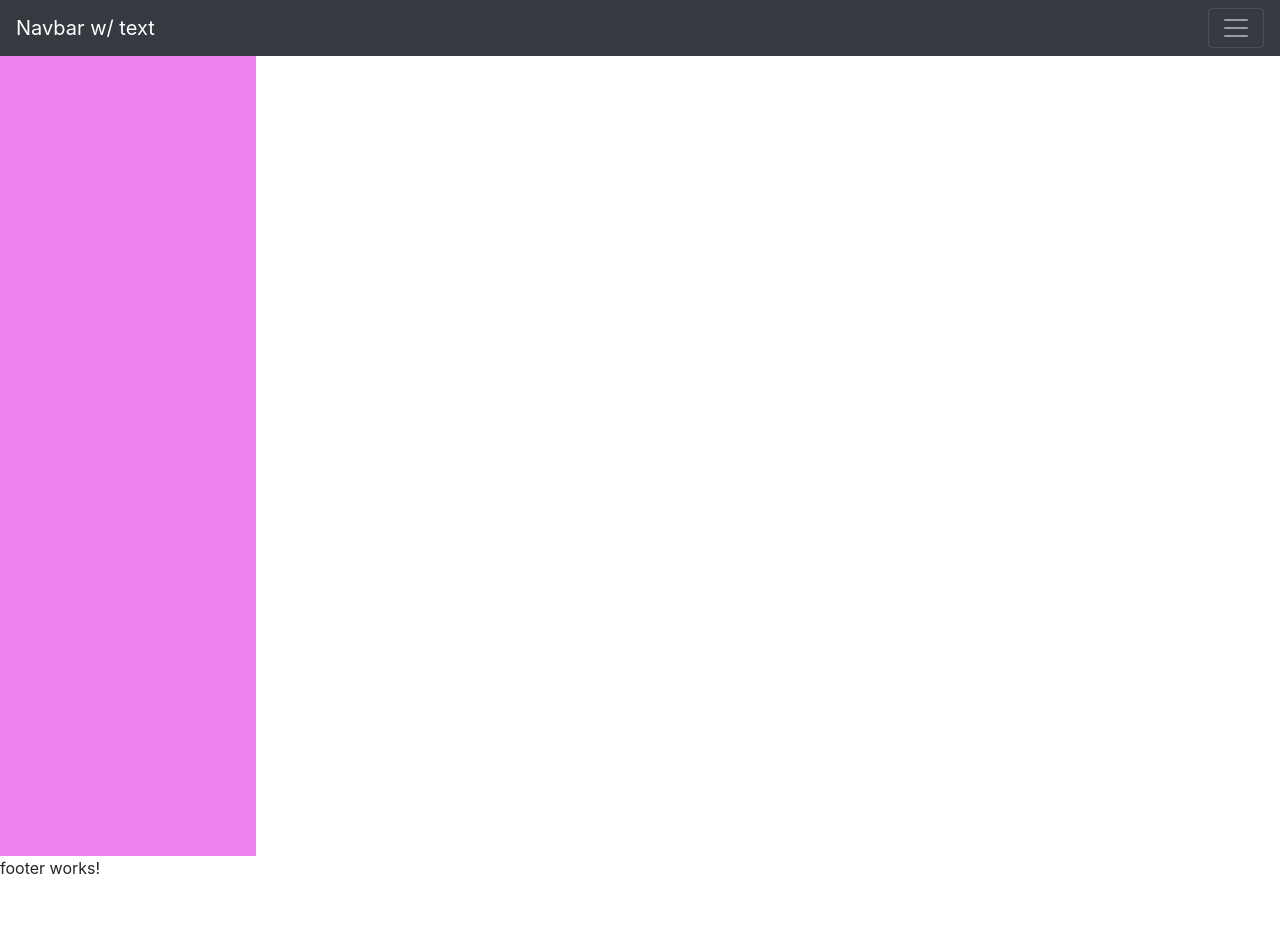
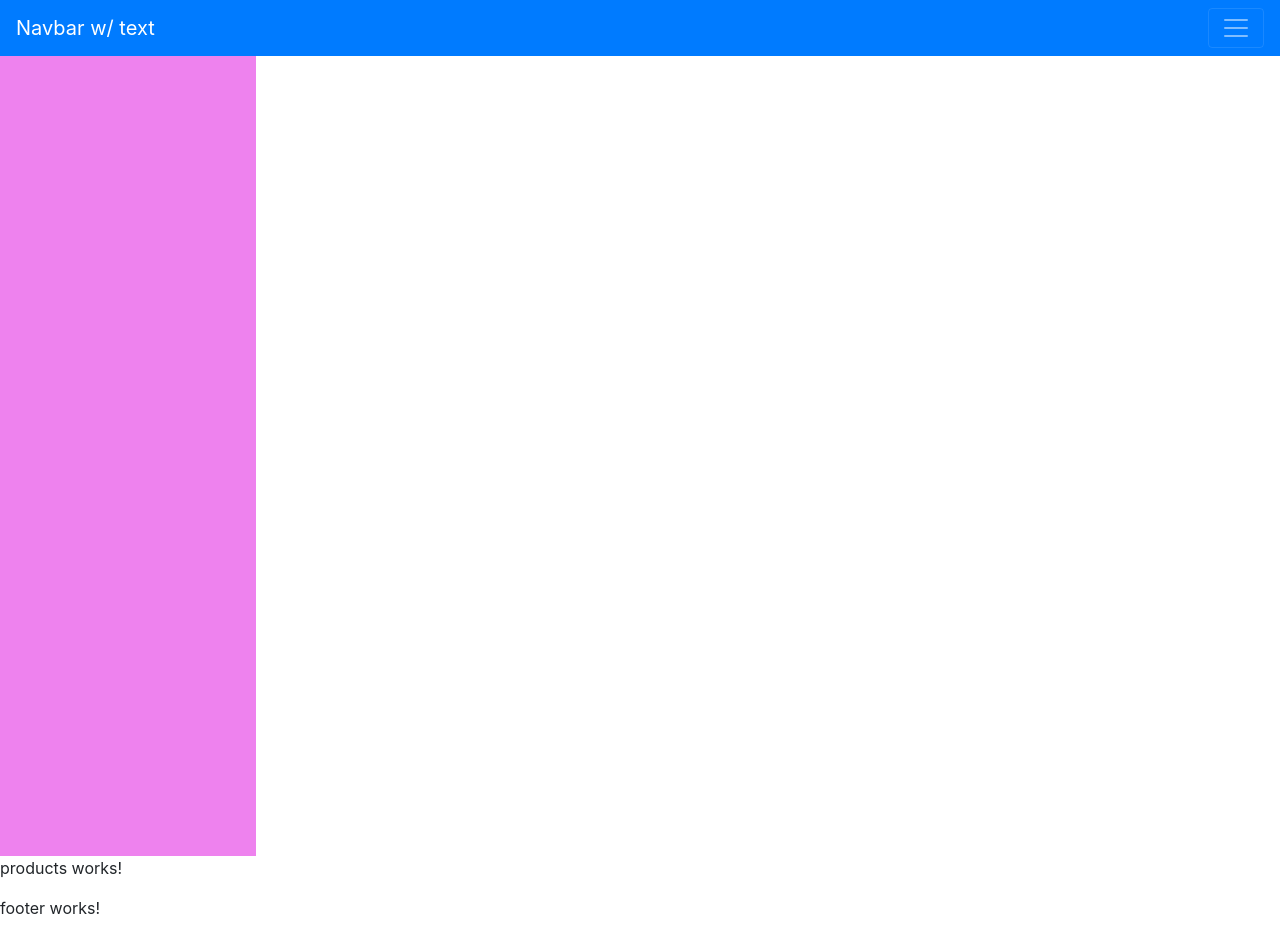
Before and after one commit to prashdeep/capgemini-workshop, an Angular app in the folder demo-app/: page / in a window 1280 px wide. Before the commit the page ends 896 px from the top, so only its background shows below. Built offline with nearby package versions, Linux system fonts and the light colour scheme.

Commit message:
committing the changes

```diff
--- a/demo-app/src/app/app.component.html
+++ b/demo-app/src/app/app.component.html
@@ -2,4 +2,5 @@
 
      <app-header></app-header>
      <app-sidebar></app-sidebar>
+     <app-main></app-main>
      <app-footer></app-footer>
--- a/demo-app/src/app/app.module.ts
+++ b/demo-app/src/app/app.module.ts
@@ -8,6 +8,8 @@ import { HeaderComponent } from './header/header.component';
 import { SidebarComponent } from './sidebar/sidebar.component';
 import { FooterComponent } from './footer/footer.component';
 import { NavBarComponent } from './nav-bar/nav-bar.component';
+import { MainComponent } from './main/main.component';
+import { ProductsComponent } from './products/products.component';
 
 @NgModule({
   declarations: [
@@ -16,7 +18,9 @@ import { NavBarComponent } from './nav-bar/nav-bar.component';
     HeaderComponent,
     SidebarComponent,
     FooterComponent,
-    NavBarComponent
+    NavBarComponent,
+    MainComponent,
+    ProductsComponent
   ],
   imports: [
     BrowserModule,
--- /dev/null
+++ b/demo-app/src/app/main/main.component.html
@@ -0,0 +1 @@
+<app-products></app-products>
--- /dev/null
+++ b/demo-app/src/app/main/main.component.ts
@@ -0,0 +1,15 @@
+import { Component, OnInit } from '@angular/core';
+
+@Component({
+  selector: 'app-main',
+  templateUrl: './main.component.html',
+  styleUrls: ['./main.component.css']
+})
+export class MainComponent implements OnInit {
+
+  constructor() { }
+
+  ngOnInit() {
+  }
+
+}
--- a/demo-app/src/app/nav-bar/nav-bar.component.html
+++ b/demo-app/src/app/nav-bar/nav-bar.component.html
@@ -1,4 +1,4 @@
-<nav class="navbar navbar-dark bg-dark">
+<nav class="navbar navbar-dark bg-primary">
     <a class="navbar-brand" href="#">Navbar w/ text</a>
   <button class="navbar-toggler" type="button" data-toggle="collapse" data-target="#navbarText" aria-controls="navbarText" aria-expanded="false" aria-label="Toggle navigation">
     <span class="navbar-toggler-icon"></span>
--- /dev/null
+++ b/demo-app/src/app/products/products.component.html
@@ -0,0 +1,3 @@
+<p>
+  products works!
+</p>
--- /dev/null
+++ b/demo-app/src/app/products/products.component.ts
@@ -0,0 +1,15 @@
+import { Component, OnInit } from '@angular/core';
+
+@Component({
+  selector: 'app-products',
+  templateUrl: './products.component.html',
+  styleUrls: ['./products.component.css']
+})
+export class ProductsComponent implements OnInit {
+
+  constructor() { }
+
+  ngOnInit() {
+  }
+
+}
```
Also changed, not shown: demo-app/src/app/main/main.component.css (added), demo-app/src/app/products/products.component.css (added), 2 other files (tests, documents, lock files or other folders).
